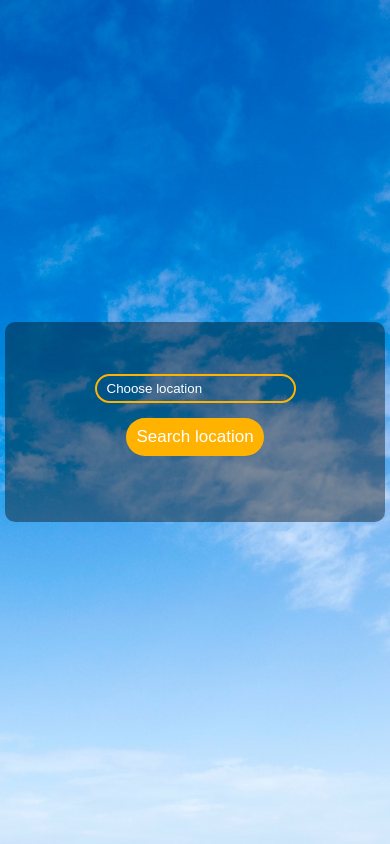
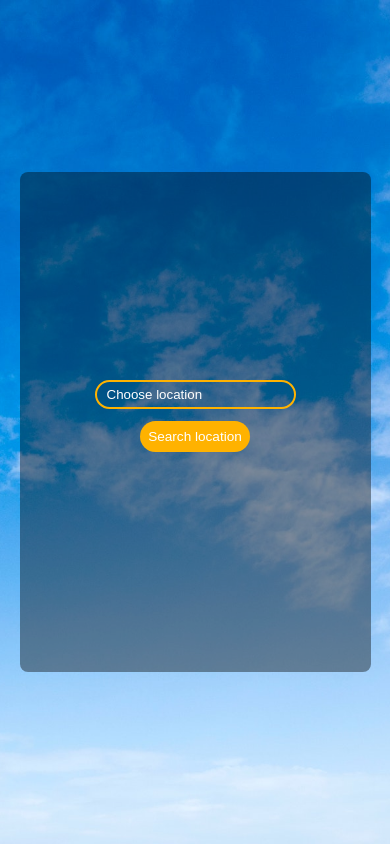
Before and after one commit to Kaberin/weatherApp, a React (Create React App) app: page / in a window 390 px wide. Built offline with nearby package versions, Linux system fonts and the light colour scheme; no server answers.

Commit message:
added media requests

```diff
--- a/src/components/MainWeather.jsx
+++ b/src/components/MainWeather.jsx
@@ -39,7 +39,7 @@ function MainWeather(props) {
             if (!e.target.cityInput.value) {
               props.getWeatherByPosition();
             } else {
-              dispatch(loadWeatherByCity(e.target.cityInput.value));
+              dispatch(loadWeatherByCity(e.target.cityInput.value.trim()));
               e.target.cityInput.value = "";
             }
           }}
--- a/src/index.scss
+++ b/src/index.scss
@@ -32,7 +32,7 @@ html {
   display: flex;
   justify-content: center;
   align-items: center;
-  min-height: 200px;
+  min-height: 500px;
   flex-direction: column;
   width: 90%;
   min-width: 38rem;
@@ -157,3 +157,25 @@ html {
     transform: rotate(360deg);
   }
 }
+
+@media (max-width: 500px) {
+  html {
+    font-size: 50%;
+  }
+  .content {
+    max-width: 100vh;
+  }
+}
+@media (max-width: 300px) {
+  html {
+    font-size: 40%;
+  }
+  .content {
+    max-width: 100vh;
+  }
+}
+@media (min-width: 1000px) {
+  html {
+    font-size: 75%;
+  }
+}
```
